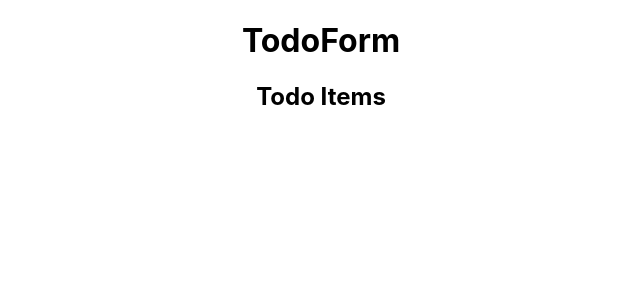
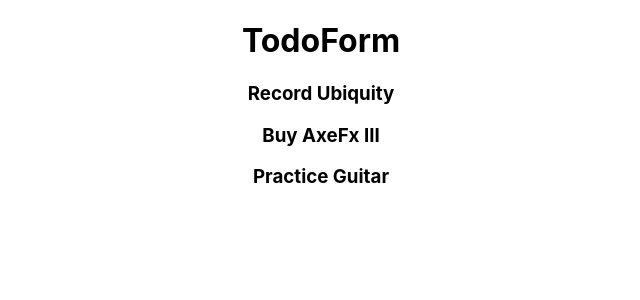
Before and after one commit to Robo-91/react-todo-app, a React (Create React App) app in the folder todo-app/: page / in a window 1280 px wide. Shown: the top 300 px of the page, without its empty margins (319-959 px from the left). Built offline with nearby package versions, Linux system fonts and the light colour scheme.

Commit message:
added initial list and rendered the titles to the page

```diff
--- a/todo-app/public/index.html
+++ b/todo-app/public/index.html
@@ -9,12 +9,12 @@
       name="description"
       content="Web site created using create-react-app"
     />
-    <link rel="apple-touch-icon" href="%PUBLIC_URL%/logo192.png" />
+    <!-- <link rel="apple-touch-icon" href="%PUBLIC_URL%/logo192.png" /> -->
     <!--
       manifest.json provides metadata used when your web app is installed on a
       user's mobile device or desktop. See https://developers.google.com/web/fundamentals/web-app-manifest/
     -->
-    <link rel="manifest" href="%PUBLIC_URL%/manifest.json" />
+    <!-- <link rel="manifest" href="%PUBLIC_URL%/manifest.json" /> -->
     <!--
       Notice the use of %PUBLIC_URL% in the tags above.
       It will be replaced with the URL of the `public` folder during the build.
@@ -24,7 +24,7 @@
       work correctly both with client-side routing and a non-root public URL.
       Learn how to configure a non-root public URL by running `npm run build`.
     -->
-    <title>React App</title>
+    <title>Todo App</title>
   </head>
   <body>
     <noscript>You need to enable JavaScript to run this app.</noscript>
--- a/todo-app/src/App.js
+++ b/todo-app/src/App.js
@@ -2,11 +2,18 @@ import './App.css';
 import TodoForm from './Components/TodoForm';
 import TodoItems from './Components/TodoItems';
 
+const todos = [
+  { id: 1, title: 'Record Ubiquity' , date: new Date(2021, 7, 6) , notes: 'I need to buy and install Pro Tools' },
+  { id: 2, title: 'Buy AxeFx III' , date: new Date(2021, 7, 6) , notes: 'Get some good clean guitar tones' },
+  { id: 2, title: 'Practice Guitar' , date: new Date(2021, 7, 6) , notes: 'Practice riffs from Aion' }
+];
+
 function App() {
+
   return (
     <div className="App">
       <TodoForm />
-      <TodoItems />
+      <TodoItems items={todos} />
     </div>
   );
 }
--- a/todo-app/src/Components/TodoItems.js
+++ b/todo-app/src/Components/TodoItems.js
@@ -1,7 +1,9 @@
-const TodoItems = () => {
-    return (
-        <h2>Todo Items</h2>
-    );
+const TodoItems = (props) => {
+   return (
+        props.items.map(item =>
+            (<h3>{item.title}</h3>)
+        )
+   );
 };
 
 export default TodoItems;
```
